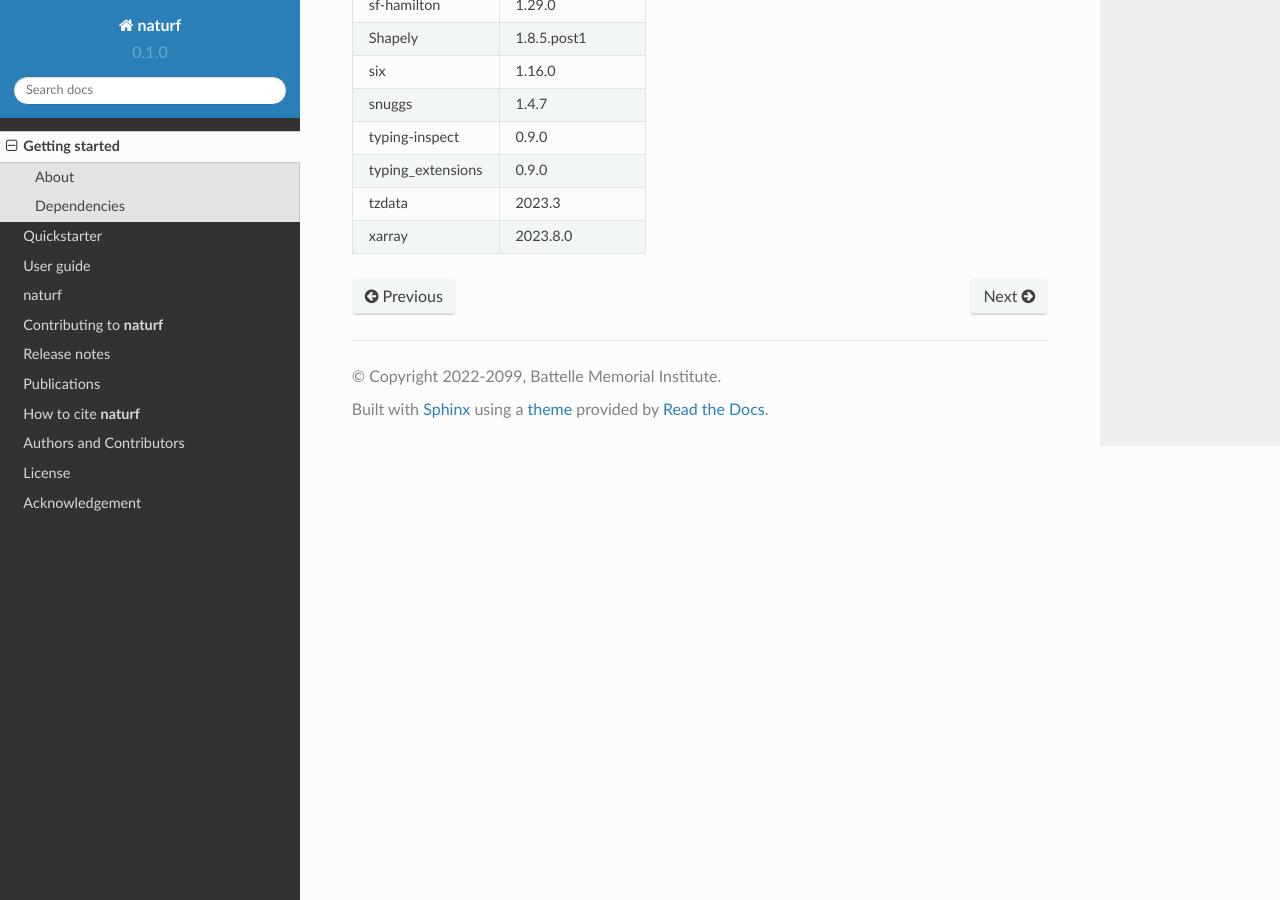
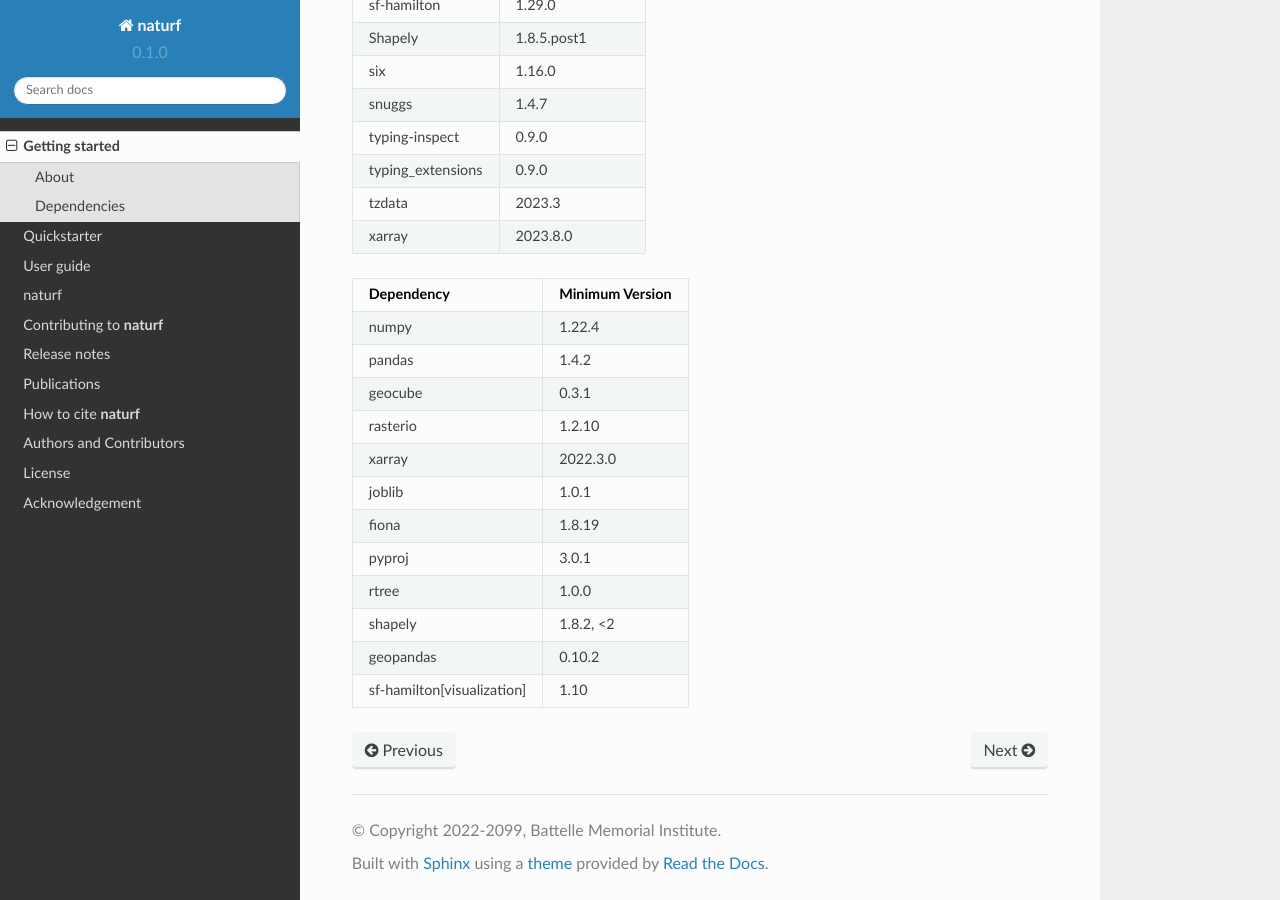
Before and after one commit to IMMM-SFA/naturf, a Sphinx documentation site: the page built from docs/source/getting_started.rst, in a window 1280 px wide and 900 px high, scrolled down 1639 px. Built offline with Sphinx 7.4.7 and the Read the Docs theme 2.0.0, drawn with Linux system fonts in a browser that asks for light colours; formulas are drawn with MathJax 3.

```diff
--- a/docs/source/getting_started.rst
+++ b/docs/source/getting_started.rst
@@ -91,19 +91,19 @@ Dependencies
     * - xarray
       - 2023.8.0
 
-=============   ================
-Dependency      Minimum Version
-=============   ================
-numpy           1.22.4
-pandas          1.4.2
-geocube         0.3.1
-rasterio        1.2.10
-xarray          2022.3.0
-joblib          1.0.1
-fiona           1.8.19
-pyproj          3.0.1
-rtree           1.0.0
-shapely         1.8.2, <2
-geopandas       0.10.2
+==========================  ===============
+Dependency                  Minimum Version
+==========================  ===============
+numpy                       1.22.4
+pandas                      1.4.2
+geocube                     0.3.1
+rasterio                    1.2.10
+xarray                      2022.3.0
+joblib                      1.0.1
+fiona                       1.8.19
+pyproj                      3.0.1
+rtree                       1.0.0
+shapely                     1.8.2, <2
+geopandas                   0.10.2
 sf-hamilton[visualization]  1.10
-=============   ================
+==========================  ===============
--- a/docs/source/quickstarter.rst
+++ b/docs/source/quickstarter.rst
@@ -3,9 +3,9 @@ Quickstarter
 ============
 
 Install packages
--------------
+----------------
 
-.. code:: ipython3
+.. code:: python
 
     import naturf
 
@@ -15,4 +15,5 @@ Run `naturf` using hamilton
 This will run all functions required to create the output specified in `hamilton_run.py` `output_columns` variable. Currently `write_binary` and `write_index`.
 
 .. code:: bash
+
     python hamilton_run.py
```
Also changed, not shown: .pre-commit-config.yaml.
